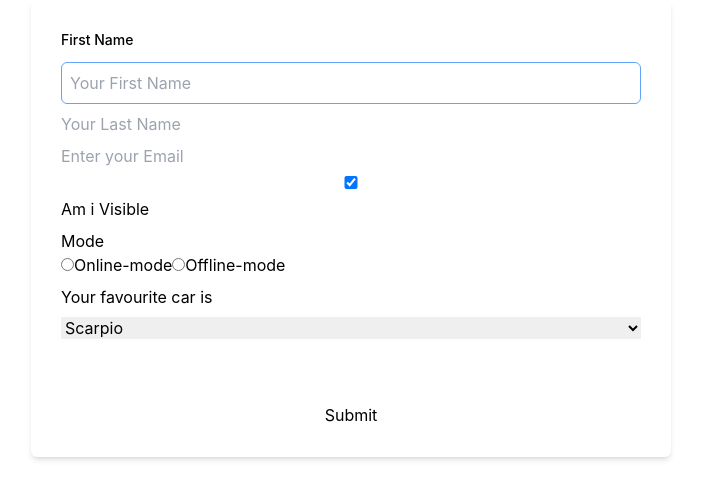
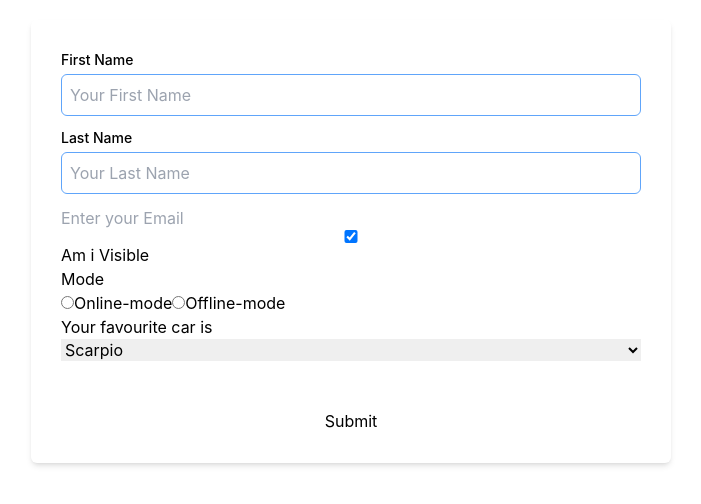
Before and after one commit to sudhanshumandloi/React-practice, a React (Create React App) app in the folder Forms/: page / in a window 1280 px wide. Shown: the top 504 px of the page, without its empty margins (289-990 px from the left). Built offline with nearby package versions, Linux system fonts and the light colour scheme.

Commit message:
fix the input of last name

```diff
--- a/Forms/src/App.js
+++ b/Forms/src/App.js
@@ -2,8 +2,14 @@ import { useState } from 'react';
 import './App.css';
 
 function App() {
-  const [formData, setFormData]= useState(
-    {firstName: '', lastName: '', yourEmail: '', isVisible:true, mode:'', favCar:''})
+  const [formData, setFormData]= useState({
+    firstName: '',
+    lastName: '',
+    yourEmail: '',
+    isVisible:true,
+    mode:'',
+    favCar:''
+  });
 
   function changeHandler(event){
     const {name, value, checked, type} = event.target;
@@ -23,9 +29,10 @@ function App() {
 
   return (
     <div className='w-full mx-auto'>
-    <div className="md:w-1/2 md:max-w-[1000px] rounded-md p-[30px] mx-auto shadow-md">
+      <div className="md:w-1/2 md:max-w-[1000px] rounded-md p-[30px] mx-auto shadow-md my-5">
         <form onSubmit={submitHandler}
-      className=' flex flex-col gap-2'>
+          className=' flex flex-col'>
+
           <label htmlFor='firstname'
             className='font-medium text-sm'>First Name</label>
           <input
@@ -35,14 +42,20 @@ function App() {
             placeholder={"Your First Name"}
             onChange={changeHandler}
             value={formData.firstName}
-        className='w-full border border-blue-400 rounded-md p-2 mt-1'/>
+            className='w-full border border-blue-400 rounded-md p-2 mt-1 mb-3'
+          />
 
+          <label htmlFor='lastname'
+            className='font-medium text-sm'>Last Name</label>
           <input
             type='text'
+            name='lastName'
+            id='lastname'
             placeholder={"Your Last Name"}
             onChange={changeHandler}
-        name='lastName'
-        value={formData.lastName} />
+            value={formData.lastName}
+            className='w-full border border-blue-400 rounded-md p-2 mt-1 mb-3'
+          />
 
       <input type='email'
         placeholder={"Enter your Email"}
```
Lines whose indentation alone changed are shown as unchanged.
